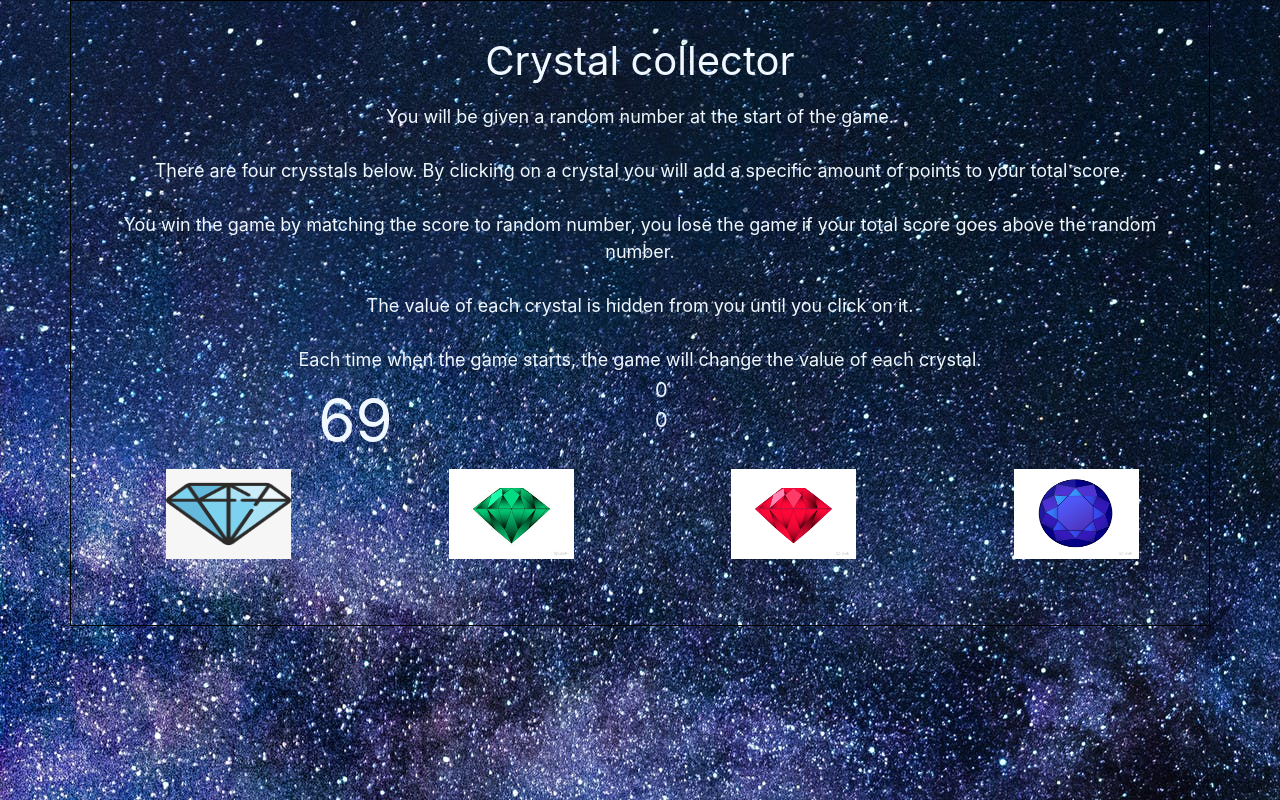
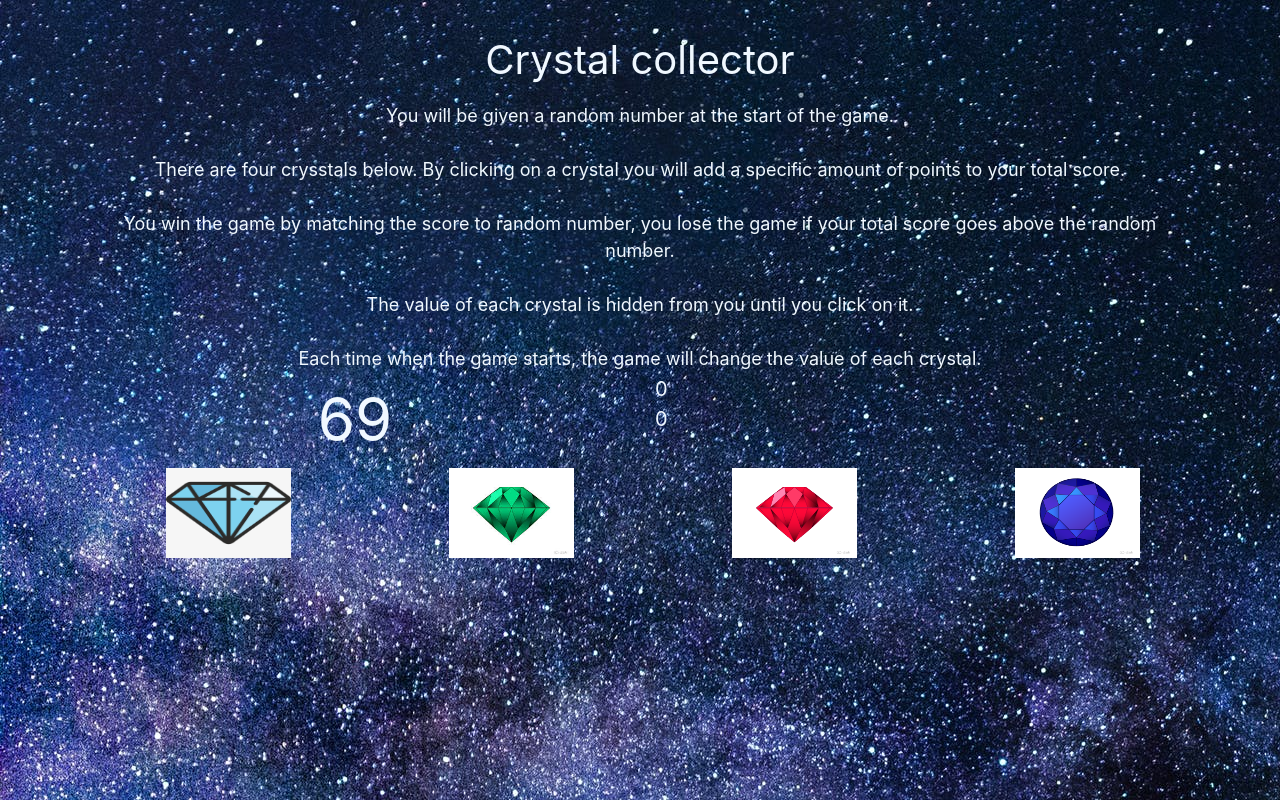
Before and after one commit to justnsig/crystal-game, a plain HTML site: page index.html in a window 1280 px wide. Drawn offline with nearby package versions, Linux system fonts and the light colour scheme.

Commit message:
quick style adjustment

```diff
--- a/index.html
+++ b/index.html
@@ -15,7 +15,7 @@
 </head>
 
 <body>
-    <div class="container" style="border: solid black 1px;">
+    <div class="container">
         <div class="row align-items-start" id="top">
             <div class="col">
 
```
